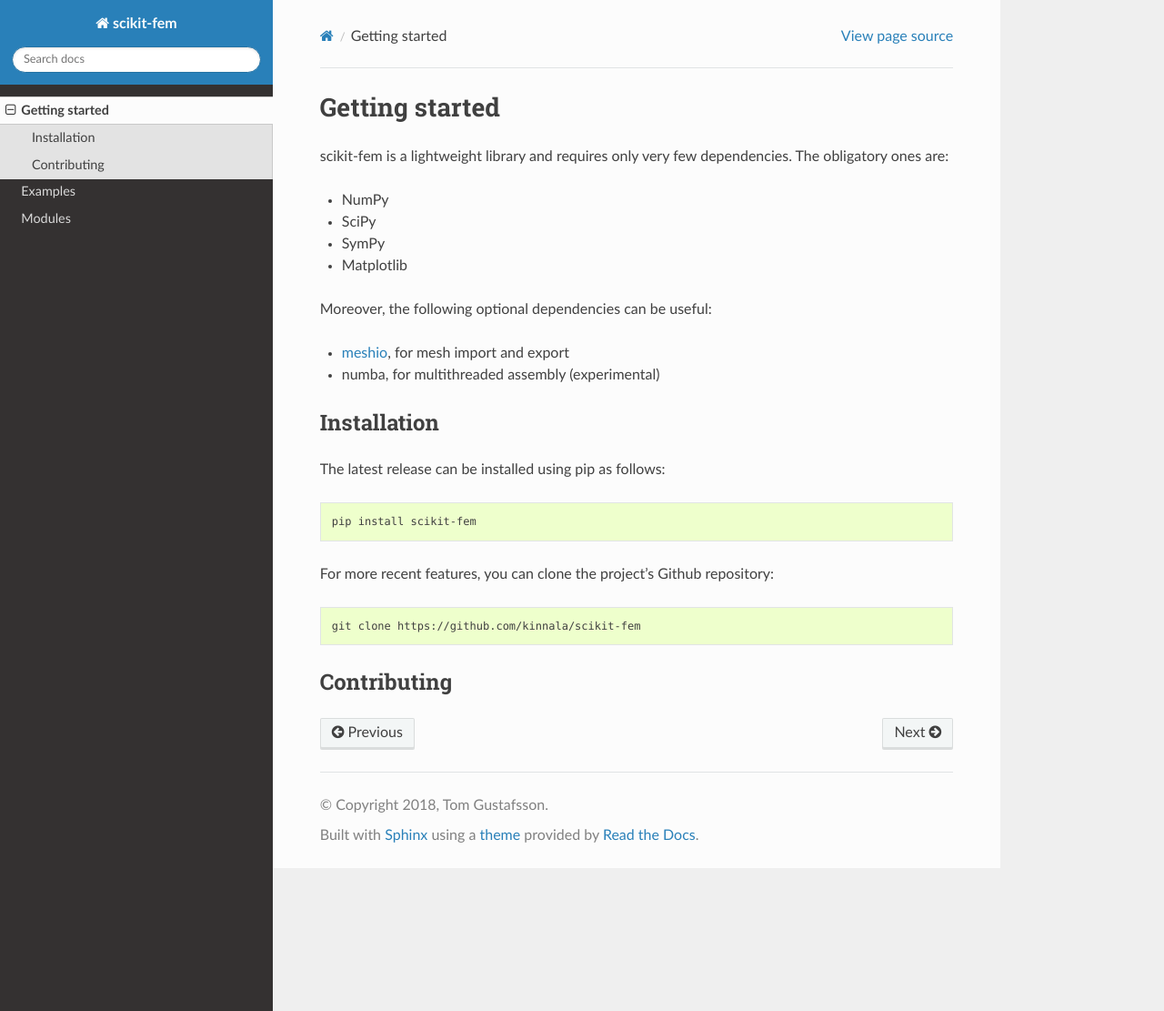
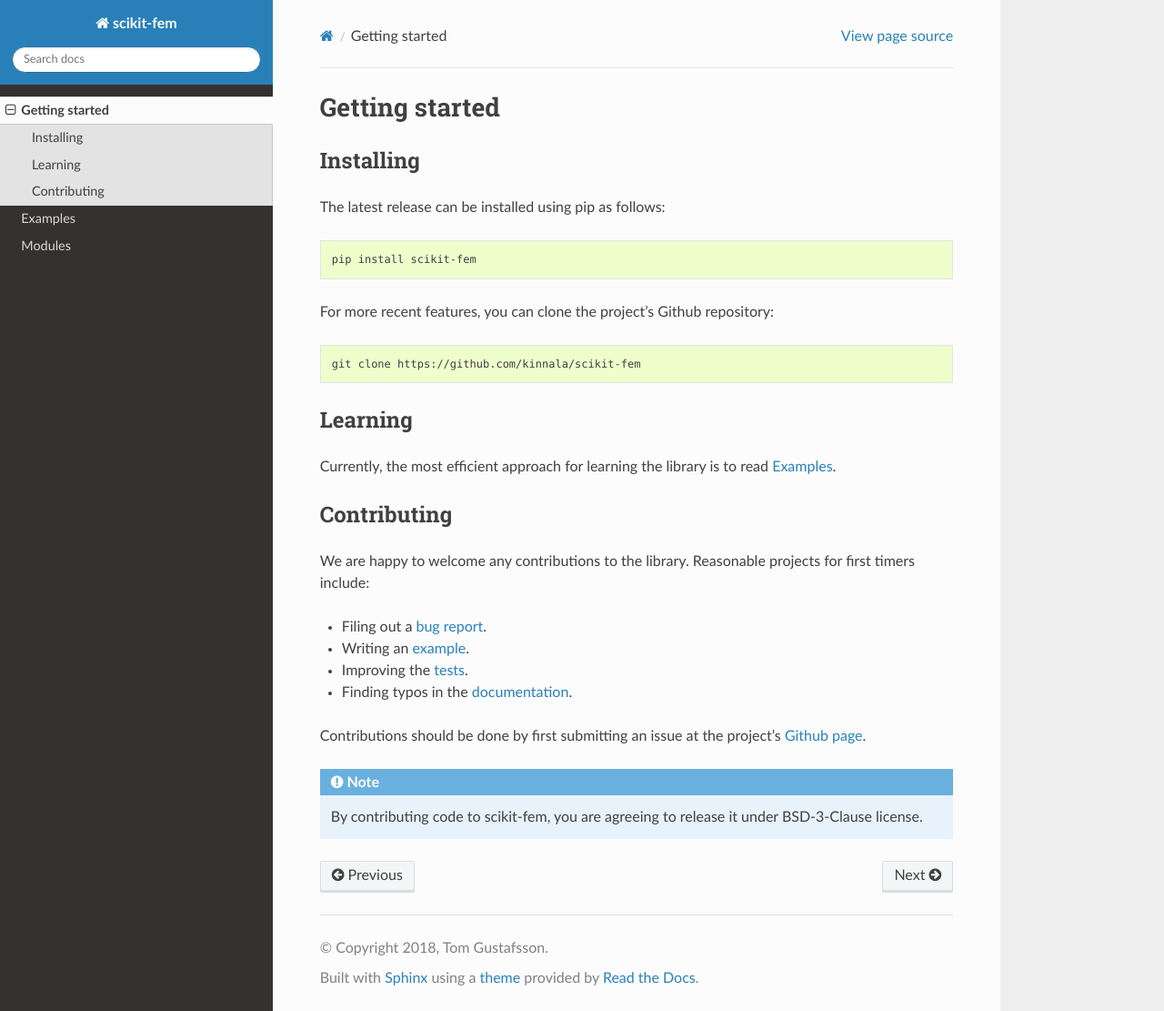
Before and after one commit to kinnala/scikit-fem, a Sphinx documentation site: the page built from docs/gettingstarted.rst, in a window 1280 px wide and 1111 px high. Shown: the whole window at 91% size. Built offline with Sphinx 7.4.7 and the Read the Docs theme 2.0.0, drawn with Linux system fonts in a browser that asks for light colours.

```diff
--- a/docs/examples.rst
+++ b/docs/examples.rst
@@ -1,3 +1,5 @@
+.. _examples:
+
 Examples
 ========
 
--- a/docs/gettingstarted.rst
+++ b/docs/gettingstarted.rst
@@ -1,21 +1,8 @@
 Getting started
 ===============
 
-scikit-fem is a lightweight library and requires only very few dependencies.
-The obligatory ones are:
-
-- NumPy
-- SciPy
-- SymPy
-- Matplotlib
-
-Moreover, the following optional dependencies can be useful:
-
-- `meshio <https://github.com/nschloe/meshio/>`_, for mesh import and export
-- numba, for multithreaded assembly (experimental)
-
-Installation
-------------
+Installing
+----------
 
 The latest release can be installed using pip as follows:
 
@@ -29,5 +16,26 @@
 
     git clone https://github.com/kinnala/scikit-fem
 
+Learning
+--------
+
+Currently, the most efficient approach for learning the library
+is to read :ref:`examples`.
+
 Contributing
 ------------
+
+We are happy to welcome any contributions to the library.  Reasonable projects
+for first timers include:
+
+- Filing out a `bug report <https://github.com/kinnala/scikit-fem/issues>`_.
+- Writing an `example <https://github.com/kinnala/scikit-fem/tree/master/examples>`_.
+- Improving the `tests <https://github.com/kinnala/scikit-fem/tree/master/tests>`_.
+- Finding typos in the `documentation <https://github.com/kinnala/scikit-fem/tree/master/docs>`_.
+
+Contributions should be done by first submitting an issue at the project's `Github
+page <https://github.com/kinnala/scikit-fem>`_.
+
+.. note::
+    By contributing code to scikit-fem, you are agreeing to release it under
+    BSD-3-Clause license.
```
Also changed, not shown: docs/api.rst (+4 -4 lines), 1 other file.
